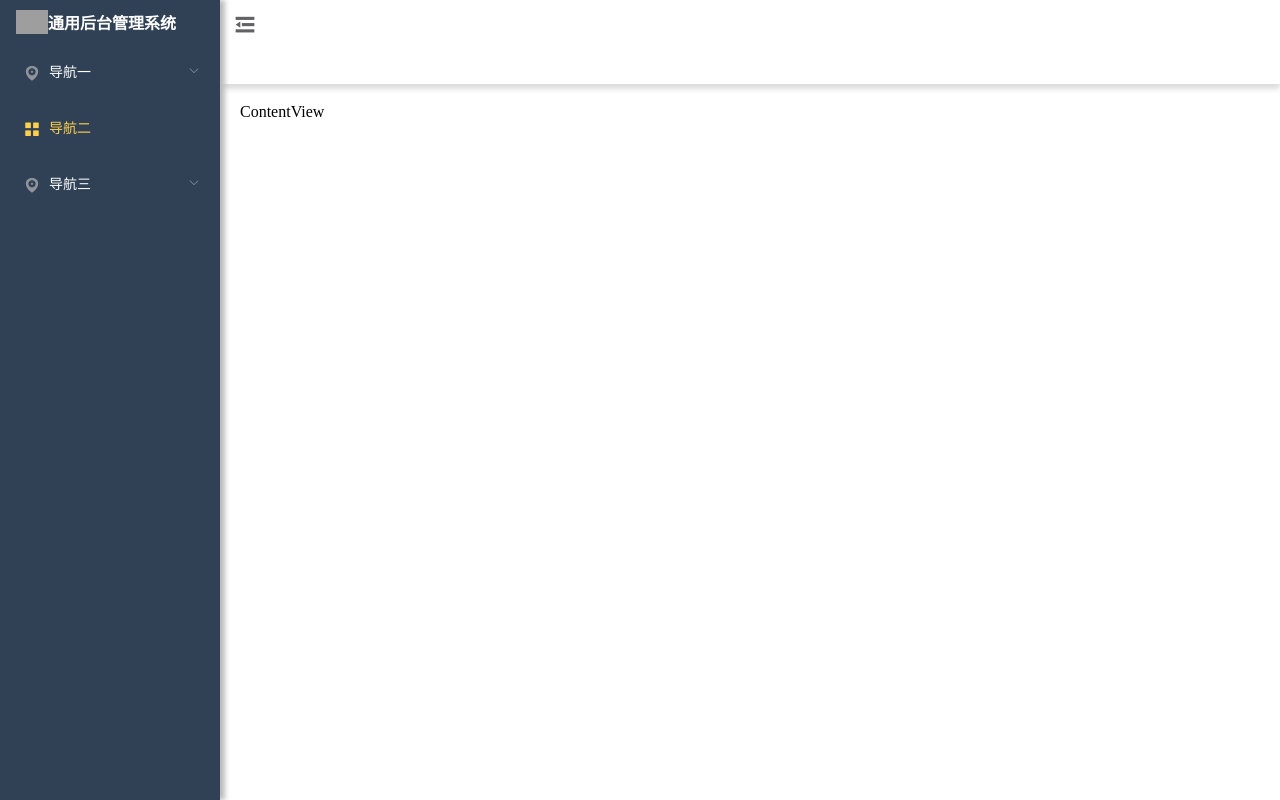
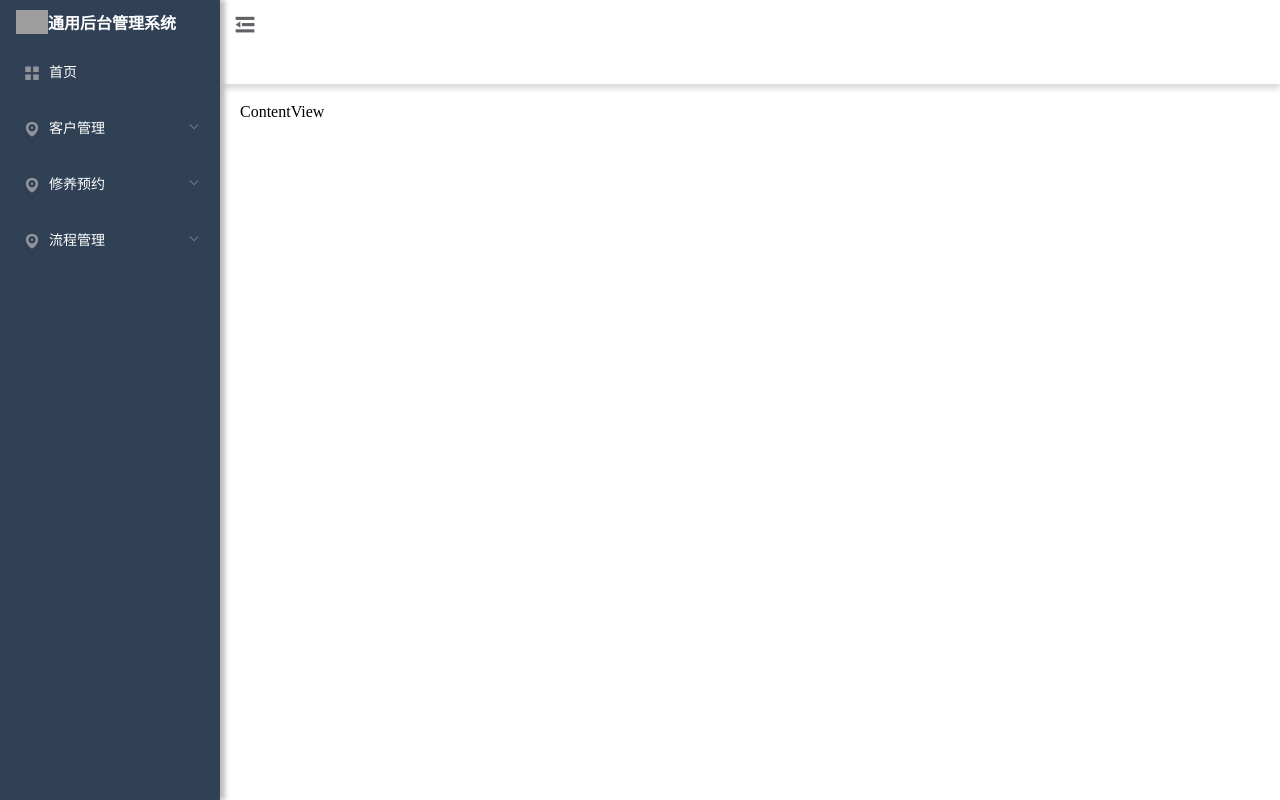
Before and after one commit to BlingBlingJK/FaultTestManagement, a Vue app: page / in a window 1280 px wide. Built offline with nearby package versions, Linux system fonts and the light colour scheme; sample sign-in values are in the browser's storage; grey boxes are pictures that could not be loaded.

Commit message:
add_menudata

```diff
--- a/src/views/Layout/NavBar.vue
+++ b/src/views/Layout/NavBar.vue
@@ -13,33 +13,26 @@
       :unique-opened="true"
       :collapse="isCollapse"
       :collapse-transition="false"
+      :router="true"
     >
-      <el-submenu index="1">
+      <div v-for="(item, idx) in menuData" :key="idx">
+        <el-submenu :index="item.path" v-if="item.children">
           <template slot="title">
             <i class="el-icon-location"></i>
-          <span>导航一</span>
+            <span>{{ item.title }}</span>
           </template>
-        <!-- <el-menu-item-group> -->
-        <!-- <template slot="title">分组一</template> -->
-        <el-menu-item index="1-1">选项1</el-menu-item>
-        <el-menu-item index="1-2">选项2</el-menu-item>
-        <!-- </el-menu-item-group> -->
+          <el-menu-item
+            :index="it.path"
+            v-for="(it, id) in item.children"
+            :key="id"
+            >{{ it.title }}</el-menu-item
+          >
         </el-submenu>
-      <el-menu-item index="2">
+        <el-menu-item :index="item.path" v-else>
           <i class="el-icon-menu"></i>
-        <span slot="title">导航二</span>
+          <span slot="title">{{ item.title }}</span>
         </el-menu-item>
-      <el-submenu index="3">
-        <template slot="title">
-          <i class="el-icon-location"></i>
-          <span>导航三</span>
-        </template>
-        <!-- <el-menu-item-group> -->
-        <!-- <template slot="title">分组一</template> -->
-        <el-menu-item index="1-1">选项1</el-menu-item>
-        <el-menu-item index="1-2">选项2</el-menu-item>
-        <!-- </el-menu-item-group> -->
-      </el-submenu>
+      </div>
     </el-menu>
   </div>
 </template>
@@ -48,7 +41,36 @@
 import { mapState } from "vuex";
 export default {
   data() {
-    return {};
+    return {
+      menuData: [
+        {
+          title: "首页",
+          path: "/",
+        },
+        {
+          title: "客户管理",
+          path: "/customer",
+          children: [
+            { title: "客户档案", path: "/customer" },
+            { title: "拜访记录", path: "/visit" },
+          ],
+        },
+        {
+          title: "修养预约",
+          path: "/business",
+          children: [
+            { title: "预约信息", path: "/appointment" },
+            { title: "服务项", path: "/service" },
+            { title: "结算单", path: "/statement" },
+          ],
+        },
+        {
+          title: "流程管理",
+          path: "/flow",
+          children: [{ title: "审核流程定义", path: "/definition" }],
+        },
+      ],
+    };
   },
   computed: {
     ...mapState({
@@ -66,6 +88,7 @@ export default {
   box-shadow: 5px 0 5px #bbb;
   position: relative; //阴影重叠消除
   transition: all 1s; //收缩动画，延时一秒
+
   .el-menu {
     border: none;
   }
@@ -89,4 +112,8 @@ export default {
     }
   }
 }
+.isCollapse .el-submenu__title span,
+::v-deep .el-menu--collapse .el-submenu__icon-arrow {
+  display: none;
+}
 </style>
```
Lines whose indentation alone changed are shown as unchanged.
